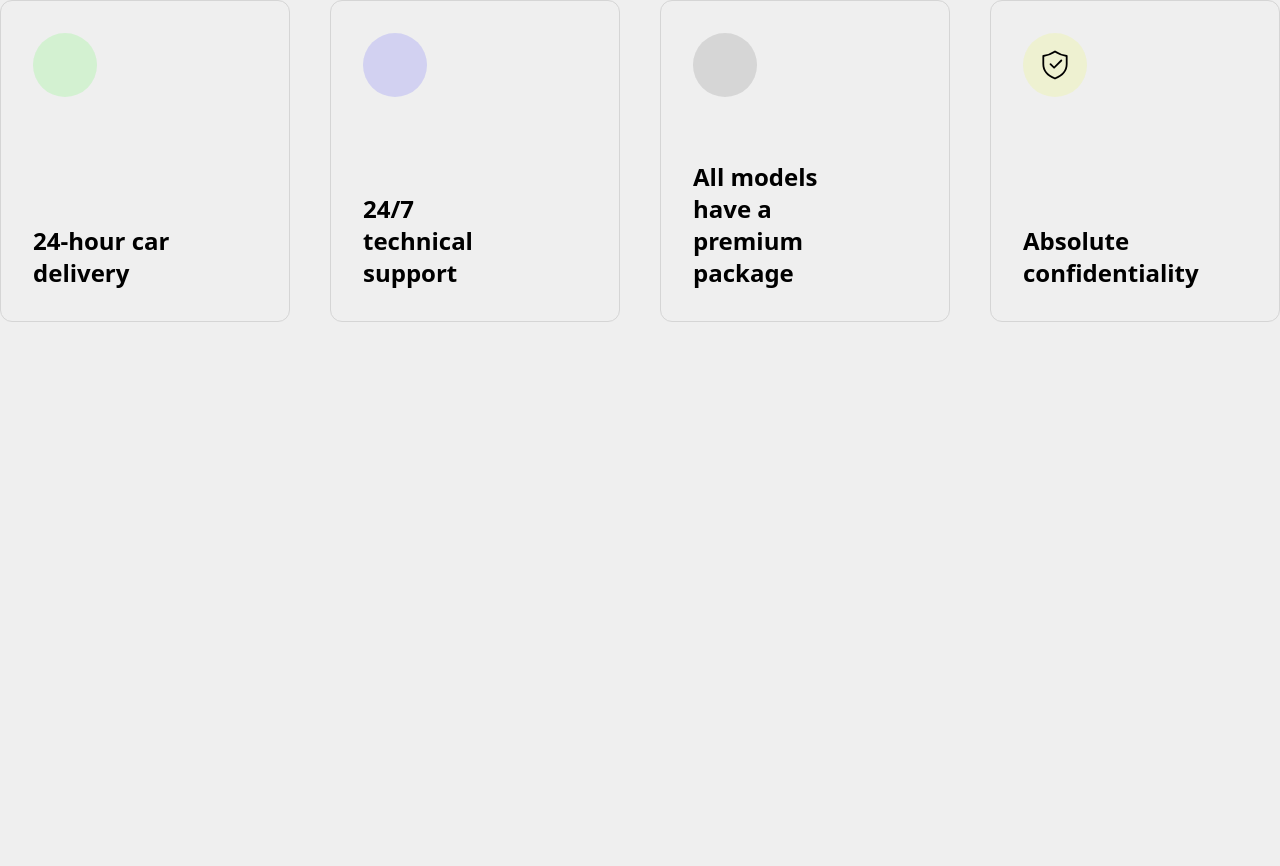
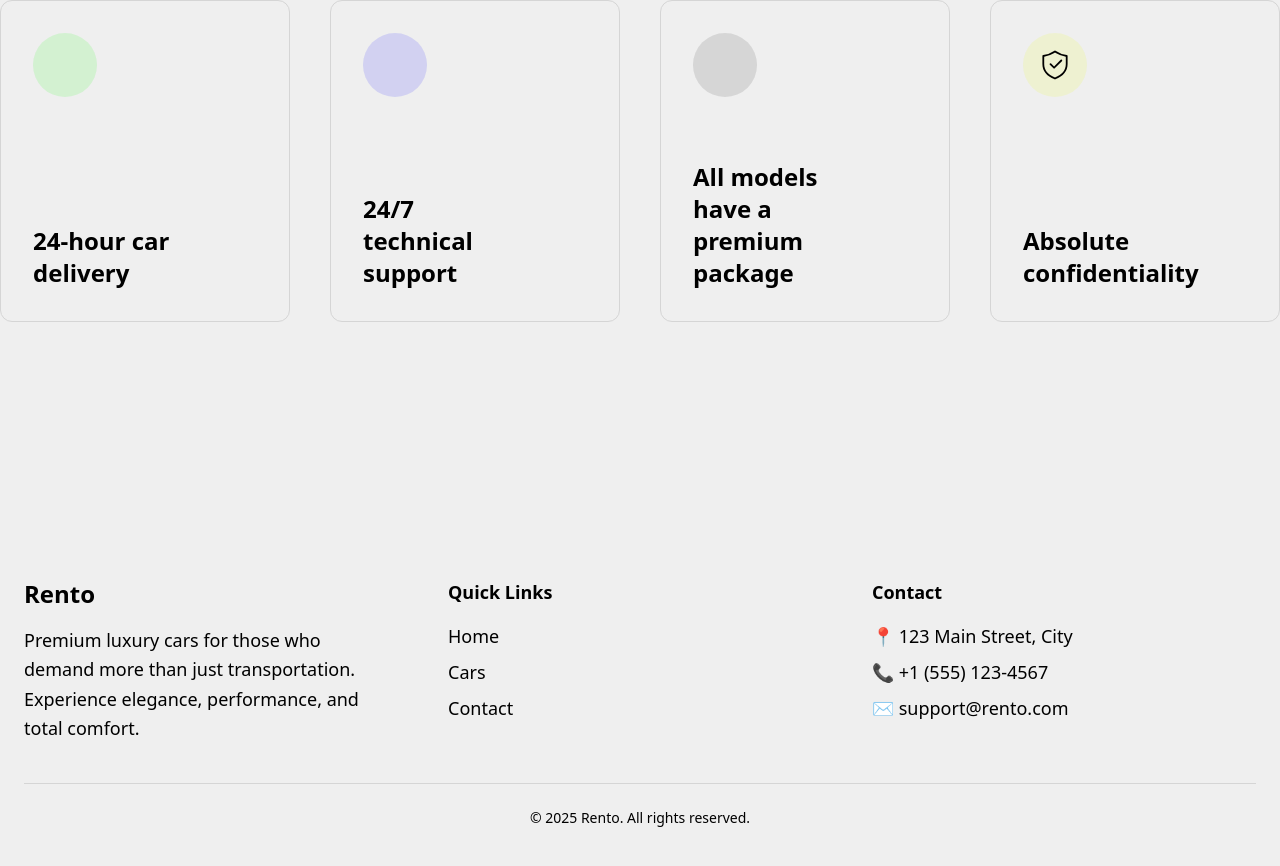
Before and after one commit to karal63/Rento, a Vue app in the folder client/: page / in a window 1280 px wide. Shown: the part 1554-2420 px from the top of the page. Before the commit the page ends 2084 px from the top, so only its background shows below. Built offline with nearby package versions, Linux system fonts and the light colour scheme; some icons are missing; what @vuepic/vue-datepicker, vue-tel-input would draw is missing.

Commit message:
create and translate footer

```diff
--- a/client/src/app/App.vue
+++ b/client/src/app/App.vue
@@ -1,8 +1,9 @@
 <script setup lang="ts">
-    import { Navbar } from '@/widgets';
+    import { Footer, Navbar } from '@/widgets';
 </script>
 
 <template>
     <Navbar />
     <RouterView />
+    <Footer />
 </template>
--- a/client/src/shared/const/lang/en.json
+++ b/client/src/shared/const/lang/en.json
@@ -29,6 +29,14 @@
         "brand": "Brand",
         "browse_results": "Browse Results",
 
+        "footer": {
+            "app_desc": "Premium luxury cars for those who demand more than just transportation. Experience elegance, performance, and total comfort.",
+            "quick_links": "Quick Links",
+            "contact": "Contact",
+            "home": "Home",
+            "cars": "Cars"
+        },
+
         "prices": {
             "day": "Day",
             "2_3_days": "2-3 days",
--- a/client/src/shared/const/lang/pl.json
+++ b/client/src/shared/const/lang/pl.json
@@ -29,6 +29,14 @@
         "brand": "Marka",
         "browse_results": "Zobacz wyniki",
 
+        "footer": {
+            "app_desc": "Luksusowe samochody klasy premium dla tych, którzy oczekują czegoś więcej niż tylko transportu. Poczuj elegancję, osiągi i pełen komfort.",
+            "quick_links": "Szybkie linki",
+            "contact": "Kontakt",
+            "home": "Strona główna",
+            "cars": "Lista samochodów"
+        },
+
         "prices": {
             "day": "Dzień",
             "2_3_days": "2-3 dni",
--- /dev/null
+++ b/client/src/widgets/footer/Footer.vue
@@ -0,0 +1,63 @@
+<script setup lang="ts">
+    import { useI18n } from 'vue-i18n';
+    import { RouterLink } from 'vue-router';
+
+    const { t } = useI18n();
+</script>
+
+<template>
+    <footer class="bg-main-bg mt-12">
+        <div class="max-w-[1700px] m-auto px-6 py-12">
+            <div class="grid grid-cols-1 sm:grid-cols-2 lg:grid-cols-3 gap-10">
+                <!-- Logo + description -->
+                <div>
+                    <h2 class="text-2xl font-semibold mb-4">Rento</h2>
+                    <p class="text-lg w-[90%] leading-relaxed">
+                        {{ t('app.footer.app_desc') }}
+                    </p>
+                </div>
+
+                <!-- Quick Links -->
+                <div>
+                    <h3 class="text-lg font-semibold mb-4">{{ t('app.footer.quick_links') }}</h3>
+                    <ul class="space-y-2 text-lg">
+                        <li>
+                            <RouterLink to="/">{{ t('app.footer.home') }}</RouterLink>
+                        </li>
+                        <li>
+                            <RouterLink to="/cars">{{ t('app.footer.cars') }}</RouterLink>
+                        </li>
+                        <li>
+                            <RouterLink to="/contact">{{ t('app.footer.contact') }}</RouterLink>
+                        </li>
+                    </ul>
+                </div>
+
+                <!-- Support -->
+                <!-- <div>
+                    <h3 class="text-lg font-semibold mb-4">Support</h3>
+                    <ul class="space-y-2 text-sm">
+                        <li><a href="#" class="">FAQ</a></li>
+                        <li><a href="#" class="">Terms & Conditions</a></li>
+                        <li><a href="#" class="">Privacy Policy</a></li>
+                        <li><a href="#" class="">Customer Service</a></li>
+                    </ul>
+                </div> -->
+
+                <!-- Contact -->
+                <div>
+                    <h3 class="text-lg font-semibold mb-4">{{ t('app.footer.contact') }}</h3>
+                    <ul class="space-y-2 text-lg">
+                        <li>📍 123 Main Street, City</li>
+                        <li>📞 +1 (555) 123-4567</li>
+                        <li>✉️ support@rento.com</li>
+                    </ul>
+                </div>
+            </div>
+
+            <div class="border-t border-main-border mt-10 pt-6 text-sm text-center">
+                © {{ new Date().getFullYear() }} Rento. All rights reserved.
+            </div>
+        </div>
+    </footer>
+</template>
--- a/client/src/widgets/index.ts
+++ b/client/src/widgets/index.ts
@@ -1 +1,2 @@
 export { default as Navbar } from './navbar/Navbar.vue';
+export { default as Footer } from './footer/Footer.vue';
```
